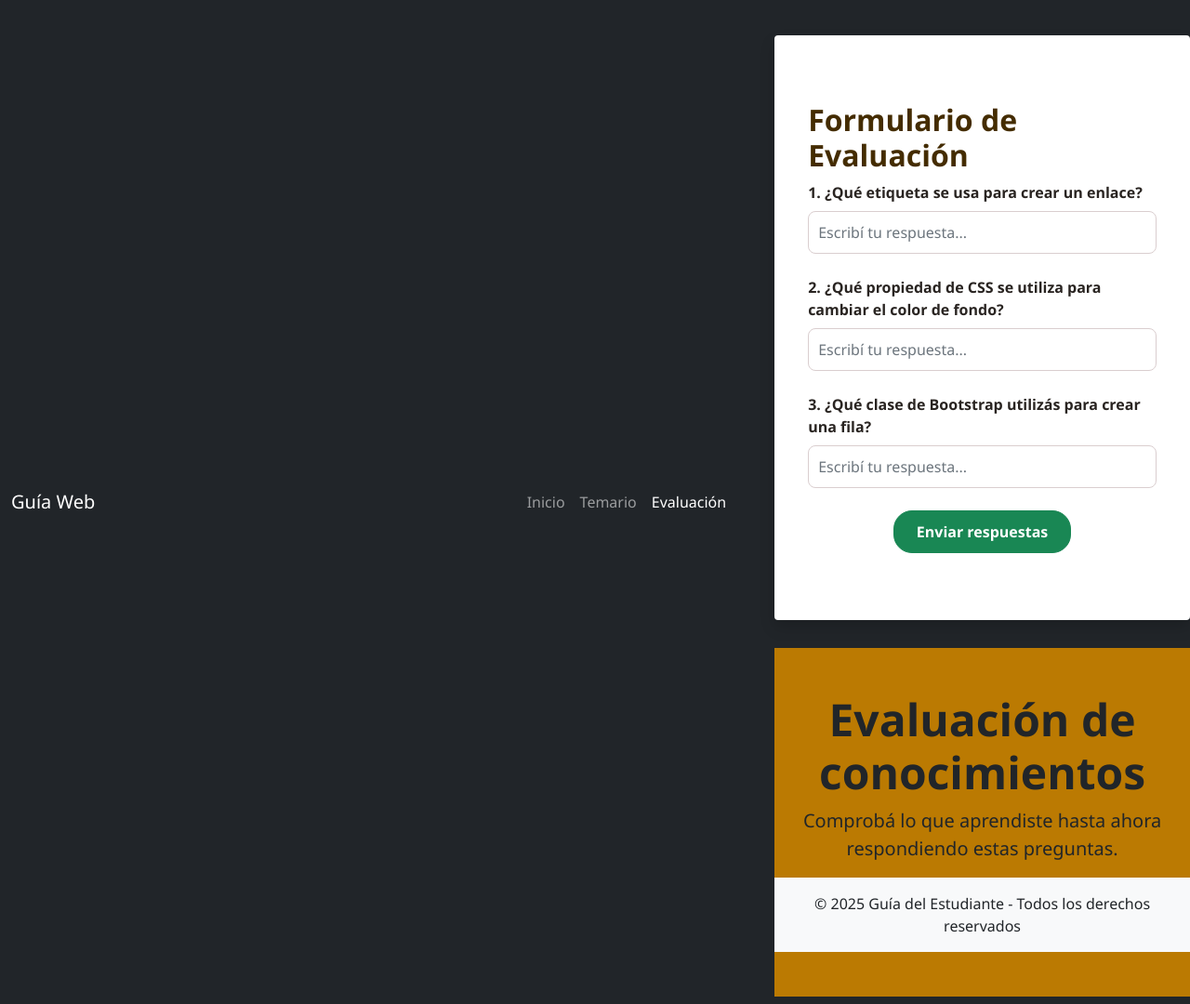
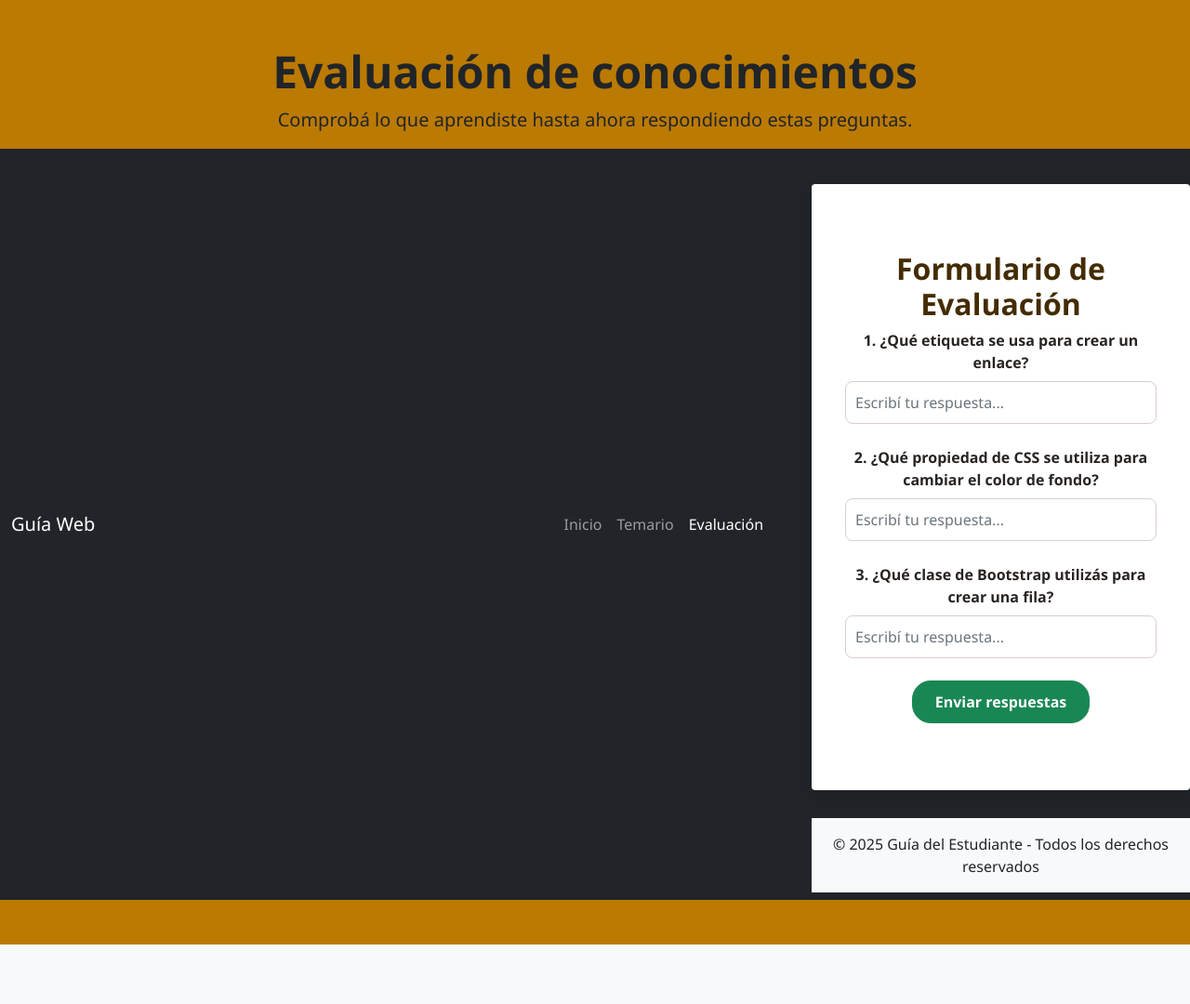
Before and after one commit to Clocky97/primer-parcial-Ruben-Ruiz-Diaz, a plain HTML site: page evaluacion.html in a window 1280 px wide. Shown: the whole page at 93% size. After the commit the page ends 1016 px from the top, so only its background shows below. Drawn offline with nearby package versions, Linux system fonts and the light colour scheme; files that its build step writes are made by us from their sources.

Commit message:
arreglado los header de las pestañas

```diff
--- a/evaluacion.html
+++ b/evaluacion.html
@@ -8,6 +8,14 @@
   <link href="assets/css/evaluacion.css" rel="stylesheet" />
 </head>
 <body>
+
+  <header class="text-dark text-center py-5">
+    <div class="contenedor">
+      <h1 class="display-5">Evaluación de conocimientos</h1>
+      <p class="lead">Comprobá lo que aprendiste hasta ahora respondiendo estas preguntas.</p>
+    </div>
+  <header>
+
   <nav class="navbar navbar-expand-lg navbar-dark bg-dark">
     <div class="container">
       <a class="navbar-brand" href="#">Guía Web</a>
@@ -17,8 +25,8 @@
       <div class="collapse navbar-collapse" id="navbarNav">
         <ul class="navbar-nav ms-auto">
           <li class="nav-item"><a class="nav-link" href="index.html">Inicio</a><li>
-          <li class="nav-item"><a class="nav-link" href="temario.htmlx">Temario</a><li>
-          <li class="nav-item"><a class="nav-link active" href="evaluación.html">Evaluación</a><li>
+          <li class="nav-item"><a class="nav-link" href="temario.html">Temario</a><li>
+          <li class="nav-item"><a class="nav-link active" href="evaluacion.html">Evaluación</a><li>
         <ul>
       </div>
     </div>
@@ -47,13 +55,6 @@
     </article>
   </main>
 
-  <header class="text-dark text-center py-5">
-    <div class="contenedor">
-      <h1 class="display-5">Evaluación de conocimientos</h1>
-      <p class="lead">Comprobá lo que aprendiste hasta ahora respondiendo estas preguntas.</p>
-    </div>
-  <header>
-
   <footer class="bg-light text-center py-3 mt-auto">
     <p class="mb-0">&copy; 2025 Guía del Estudiante - Todos los derechos reservados</p>
   </footer>
```
Also changed, not shown: temario.html (+0 -1 lines).
